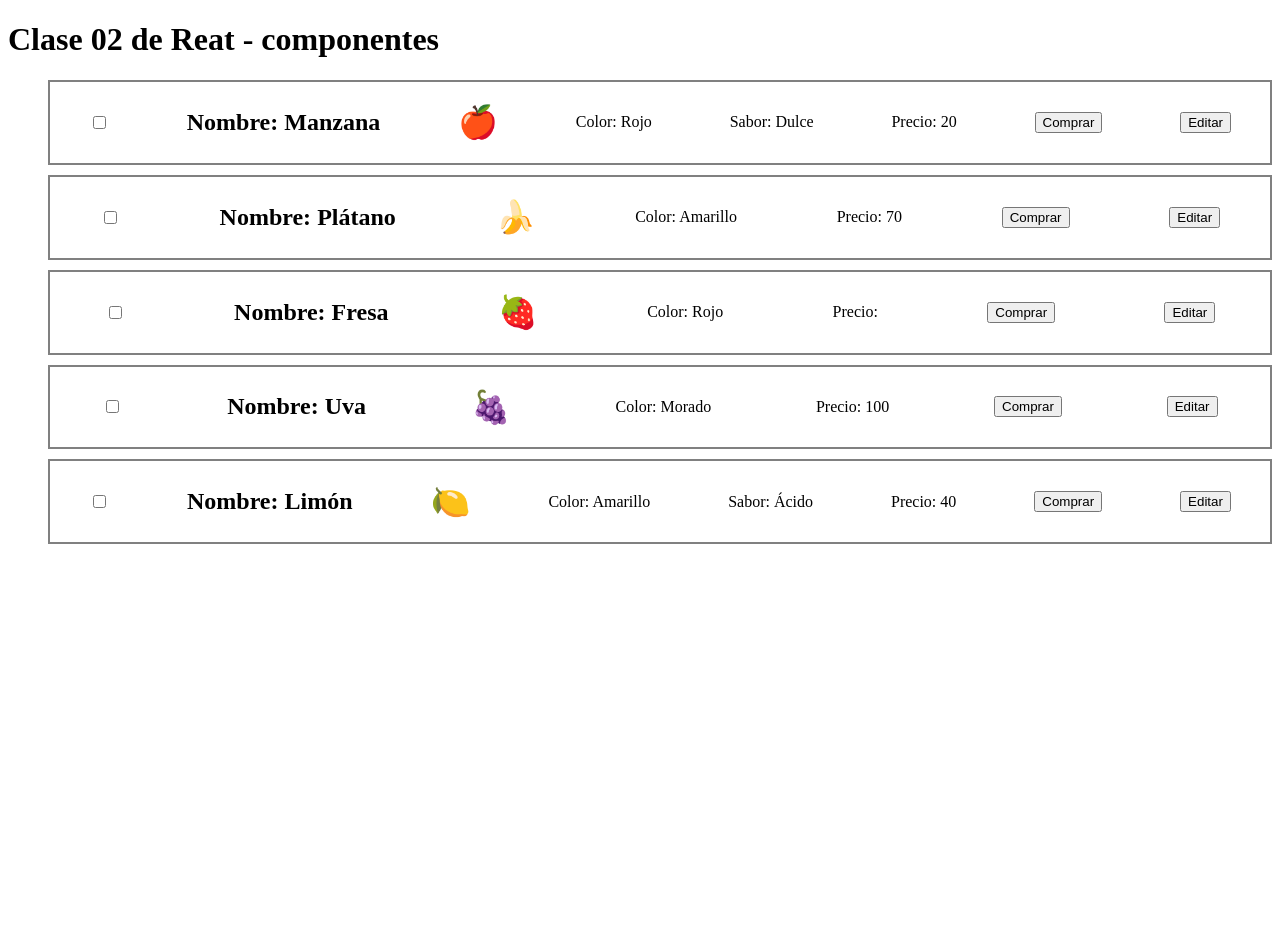
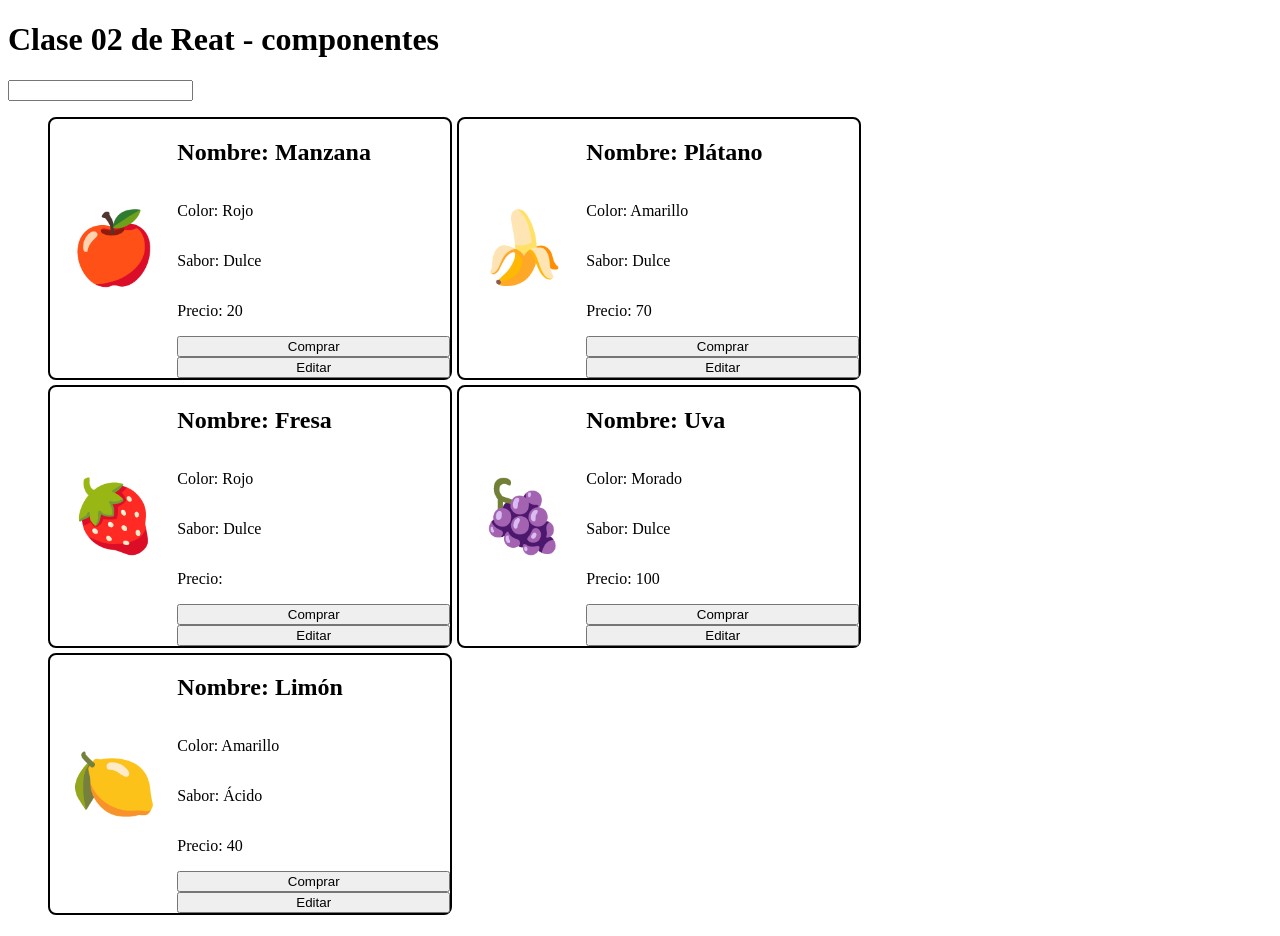
Before and after one commit to cesarju/store-fruts-hooks, a React (Vite) app: page / in a window 1280 px wide. Before the commit the page ends 800 px from the top, so only its background shows below. Built offline with nearby package versions, Linux system fonts and the light colour scheme.

Commit message:
start example react hooks

```diff
--- a/src/components/CardFurta.jsx
+++ b/src/components/CardFurta.jsx
@@ -1,42 +1,18 @@
 import "./cardFrutas.css";
+// eslint-disable-next-line react/prop-types
 function CardFruta({ nombre, color, precio, logo, sabor }) {
-  if (precio < 50) {
-    return (
-      <li className="card">
-        <input type="checkbox" />
+  return (
+    <li className="container">
+      <h1 className="logo">{logo}</h1>
+      <div className="card">
         <h2>Nombre: {nombre}</h2>
-        <h1>{logo}</h1>
         <p>Color: {color}</p>
         <p>Sabor: {sabor}</p>
         <p>Precio: {precio}</p>
         <button>Comprar</button>
         <button>Editar</button>
-      </li>
-    );
-  } else {
-    return (
-      <li className="card">
-        <input type="checkbox" />
-
-        <h2>Nombre: {nombre}</h2>
-        <h1>{logo}</h1>
-        <p>Color: {color}</p>
-        <p>Precio: {precio}</p>
-        <button>Comprar</button>
-        <button>Editar</button>
-      </li>
-    );
-  }
+      </div>
+    </li>
+  );
 }
 export { CardFruta };
-/*  return (
-       <div>
-         {precio && (
-           <li>
-             <h2>Nombre: {nombre}</h2>
-             <p>Color: {color}</p>
-             <p>Precio: {precio}</p>
-           </li>
-         )}
-       </div>
-     ); */
--- a/src/components/Header.jsx
+++ b/src/components/Header.jsx
@@ -1,3 +1,4 @@
+/* eslint-disable react/prop-types */
 function Header(props) {
   const { title } = props;
   return <h1>{title}</h1>;
--- a/src/components/ListaFrutas.jsx
+++ b/src/components/ListaFrutas.jsx
@@ -3,7 +3,8 @@ import { CardFruta } from "./CardFurta";
 function ListaFrutas({ lista }) {
   return (
     <div>
-      <ol>
+      <input />
+      <ol className="container-list">
         {lista.map((elemento, index) => (
           <CardFruta
             key={index}
--- a/src/components/cardFrutas.css
+++ b/src/components/cardFrutas.css
@@ -1,7 +1,27 @@
 .card {
+  width: 400px;
   display: flex;
-  border: 2px solid gray;
-  margin-top: 10px;
+  flex-direction: column;
   justify-content: space-around;
+}
+
+.container {
+  width: 400px;
+  border: 2px solid black;
+  display: flex;
   align-items: center;
+  justify-content: center;
+  border-radius: 8px;
+  margin-right: 5px;
+  margin-bottom: 5px;
 }
+
+.logo {
+  margin: 20px;
+  font-size: 70px;
+}
+
+.container-list {
+  display: flex;
+  flex-wrap: wrap;
+}
```
